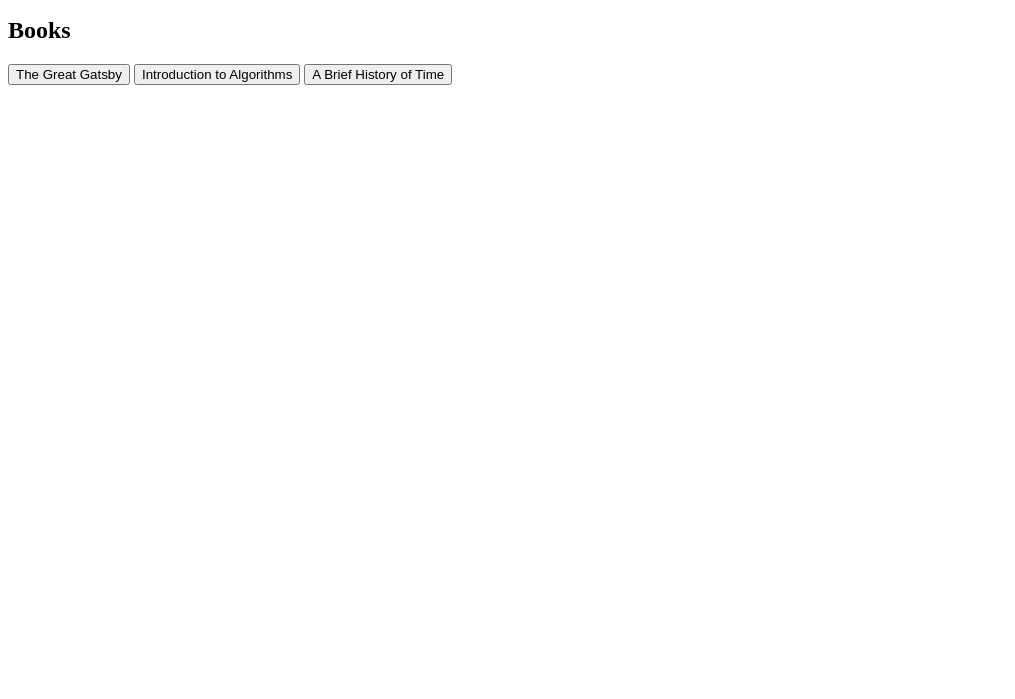
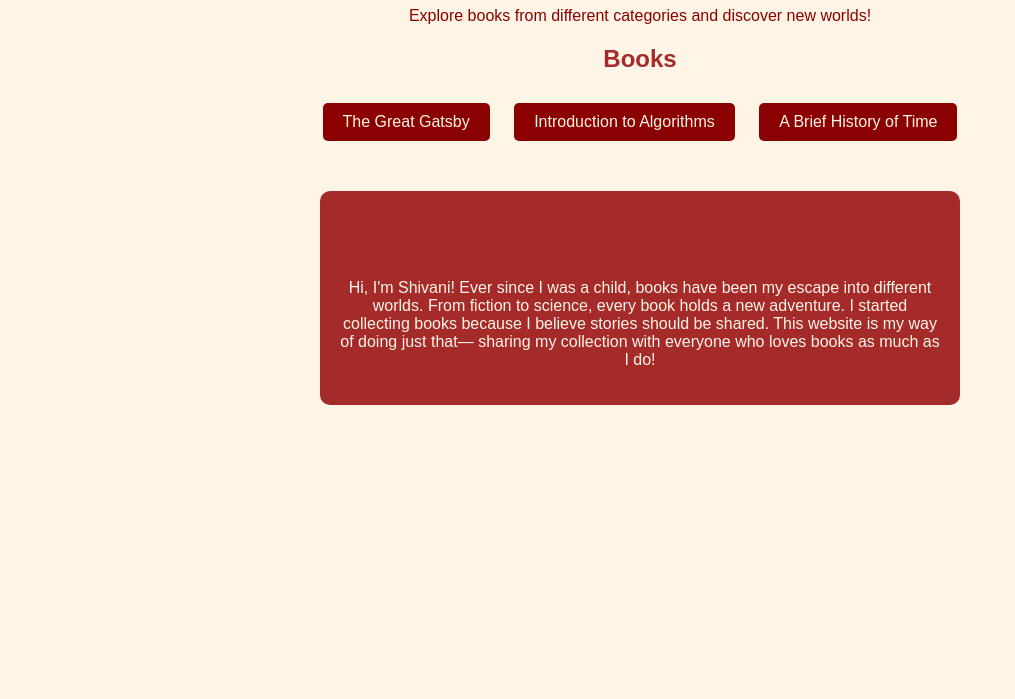
Before and after one commit to Shivanikhanaganni/ga4-website, a plain HTML site: page index.html in a window 1280 px wide. Shown: the part 101-800 px from the top of the page, without its empty margins (0-1015 px from the left). Drawn offline with Linux system fonts and the light colour scheme.

Commit message:
Update index.html

```diff
--- a/index.html
+++ b/index.html
@@ -3,7 +3,7 @@
 <head>
     <meta charset="UTF-8">
     <meta name="viewport" content="width=device-width, initial-scale=1.0">
-    <title>Library Books - GA4 Tracked</title>
+    <title>Shivani's Library</title>
 
     <!-- Google Analytics 4 (GA4) Tag -->
     <script async src="https://www.googletagmanager.com/gtag/js?id=G-FWC90882EE"></script>
@@ -13,16 +13,60 @@
         gtag('js', new Date());
         gtag('config', 'G-FWC90882EE');
     </script>
+
+    <style>
+        body {
+            font-family: Arial, sans-serif;
+            background-color: #fff5e6; /* Crème background */
+            color: #8b0000; /* Dark red text */
+            text-align: center;
+            padding: 20px;
+        }
+        h1, h2 {
+            color: #a52a2a; /* Brownish-red */
+        }
+        #books button {
+            background-color: #8b0000; /* Dark red */
+            color: #fff5e6; /* Crème text */
+            border: none;
+            padding: 10px 20px;
+            margin: 10px;
+            cursor: pointer;
+            font-size: 16px;
+            border-radius: 5px;
+        }
+        #books button:hover {
+            background-color: #a52a2a;
+        }
+        #about {
+            margin-top: 40px;
+            padding: 20px;
+            background-color: #a52a2a;
+            color: #fff5e6;
+            border-radius: 10px;
+            max-width: 600px;
+            margin-left: auto;
+            margin-right: auto;
+        }
+    </style>
 </head>
 <body>
-    <h1>Welcome to the Library</h1>
-    <p>Explore books from different categories.</p>
+    <h1>Welcome to Shivani's Library</h1>
+    <p>Explore books from different categories and discover new worlds!</p>
 
     <h2>Books</h2>
     <div id="books">
         <button onclick="trackBookEvent('The Great Gatsby', 'Fiction')">The Great Gatsby</button>
         <button onclick="trackBookEvent('Introduction to Algorithms', 'Computer Science')">Introduction to Algorithms</button>
         <button onclick="trackBookEvent('A Brief History of Time', 'Science')">A Brief History of Time</button>
+    </div>
+
+    <div id="about">
+        <h2>About Me</h2>
+        <p>Hi, I'm Shivani! Ever since I was a child, books have been my escape into different worlds.
+           From fiction to science, every book holds a new adventure. I started collecting books
+           because I believe stories should be shared. This website is my way of doing just that—
+           sharing my collection with everyone who loves books as much as I do!</p>
     </div>
 
     <script>
```
